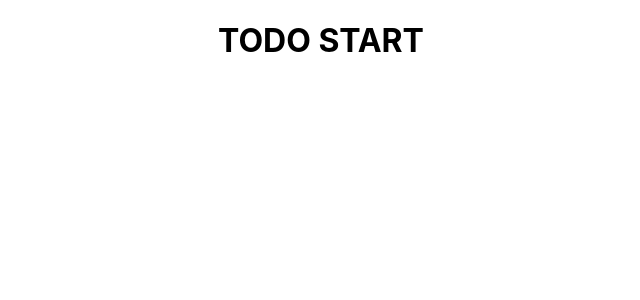
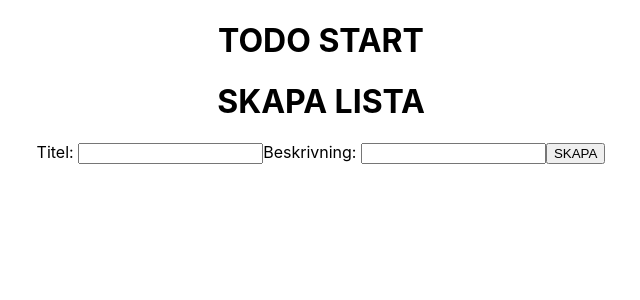
Before and after one commit to Hano2001/TODO, a React (Create React App) app in the folder client/: page /createlist in a window 1280 px wide. Shown: the top 300 px of the page, without its empty margins (319-959 px from the left). Built offline with nearby package versions, Linux system fonts and the light colour scheme.

Commit message:
soon done with creating list

```diff
--- a/client/src/App.js
+++ b/client/src/App.js
@@ -3,6 +3,7 @@ import { Switch, Route} from "react-router-dom";
 import "./App.css";
 import ListPage from "./pages/ListPage";
 import HomePage from "./pages/HomePage";
+import CreateListPage from "./pages/CreateListPage";
 
 function App() {
 
@@ -18,6 +19,9 @@ function App() {
           <Route exact path="/listpage">
             <ListPage />
           </Route>
+          <Route path="/createlist">
+            <CreateListPage/>
+          </Route>
         </Switch>
 
     </div>
--- /dev/null
+++ b/client/src/pages/CreateListPage.jsx
@@ -0,0 +1,42 @@
+import React,{useState} from 'react'
+import axios from 'axios';
+import { Redirect } from 'react-router';
+
+export default function CreateListPage() {
+    const [created, setCreated] = useState(false);
+
+    // function onChange(e){
+    //     console.log(`${e.target.name}: ` +e.target.value)
+    //     setListInfo({ ...listInfo, [e.target.name]: e.target.value });
+    // }
+    async function sendForm(e) {
+        e.preventDefault();
+        const listTitle = e.target[0].value;
+        const listContent = e.target[1].value;
+        console.log(listContent);
+        const payload = {
+          title: listTitle,
+          content: listContent,
+          };
+        axios({
+          url: 'http://localhost:5000/lists',
+          method: 'POST',
+          data: payload,
+        });
+
+
+    }
+    return (
+        <div>
+            <h1>SKAPA LISTA</h1>
+            <form onSubmit={sendForm}>
+                <label htmlFor="title">Titel: </label>
+                <input  type="text" name="title" id="title"/>
+                <label htmlFor="content">Beskrivning: </label>
+                <input  type="text" name="content" id="content"/>
+                <button type="submit">SKAPA</button>
+
+            </form>
+        </div>
+    )
+}
--- a/client/src/pages/ListPage.jsx
+++ b/client/src/pages/ListPage.jsx
@@ -1,6 +1,7 @@
 import axios from "axios";
 import React, {useEffect,useState} from "react";
 import ListCard from "../components/ListCard";
+import { Link } from 'react-router-dom';
 
 
 export default function ListPage() {
@@ -30,7 +31,7 @@ export default function ListPage() {
         <div>
 
             {listData ? listData.map((item, index)=><ListCard list = {item} key = {item._id}/>) : (<h5>Laddar...</h5>)}
-
+            <Link to="/createlist">Skapa ny lista</Link>
         </div>
     )
 }
```
Also changed, not shown: 1 other file (tests, documents, lock files or other folders).
